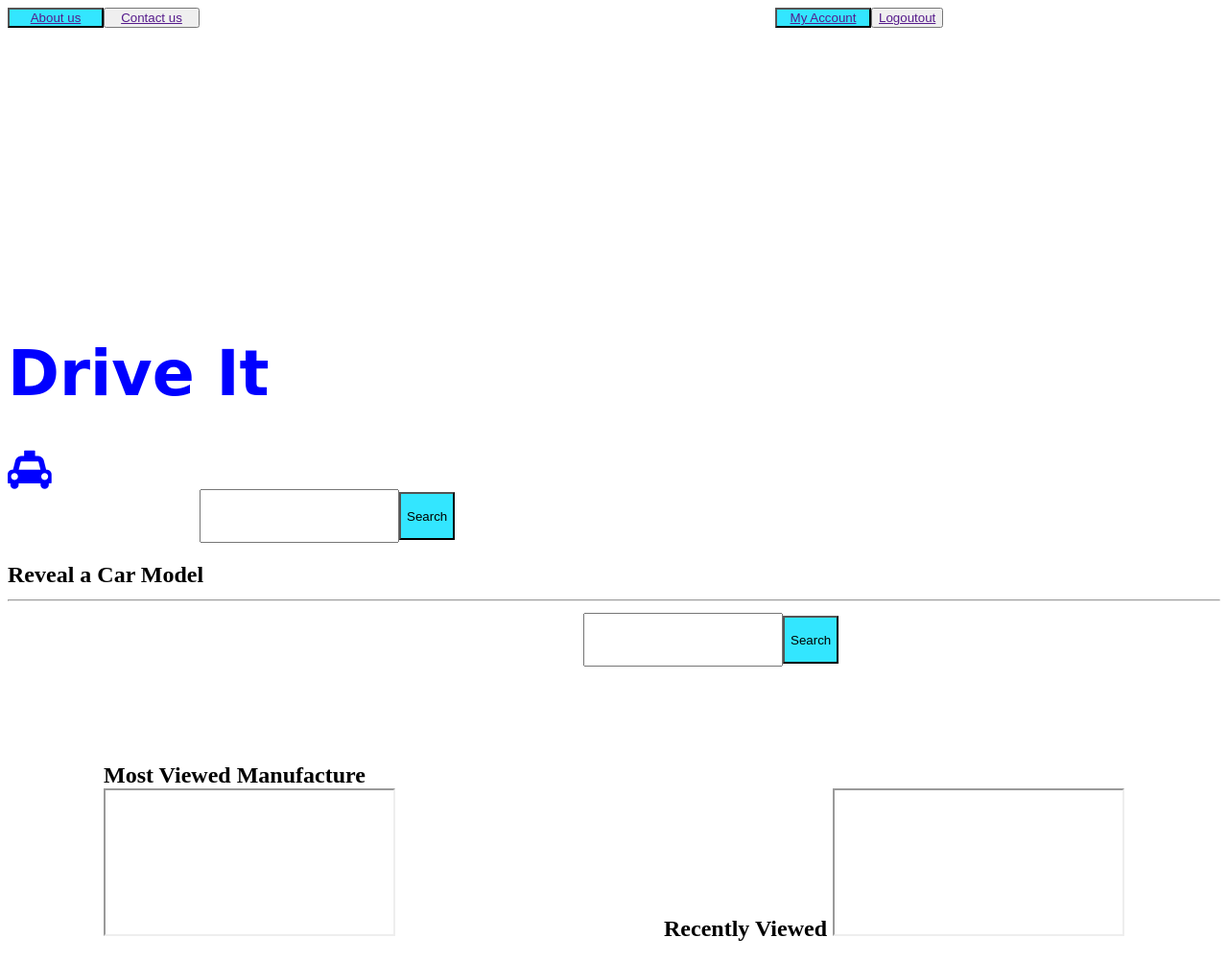
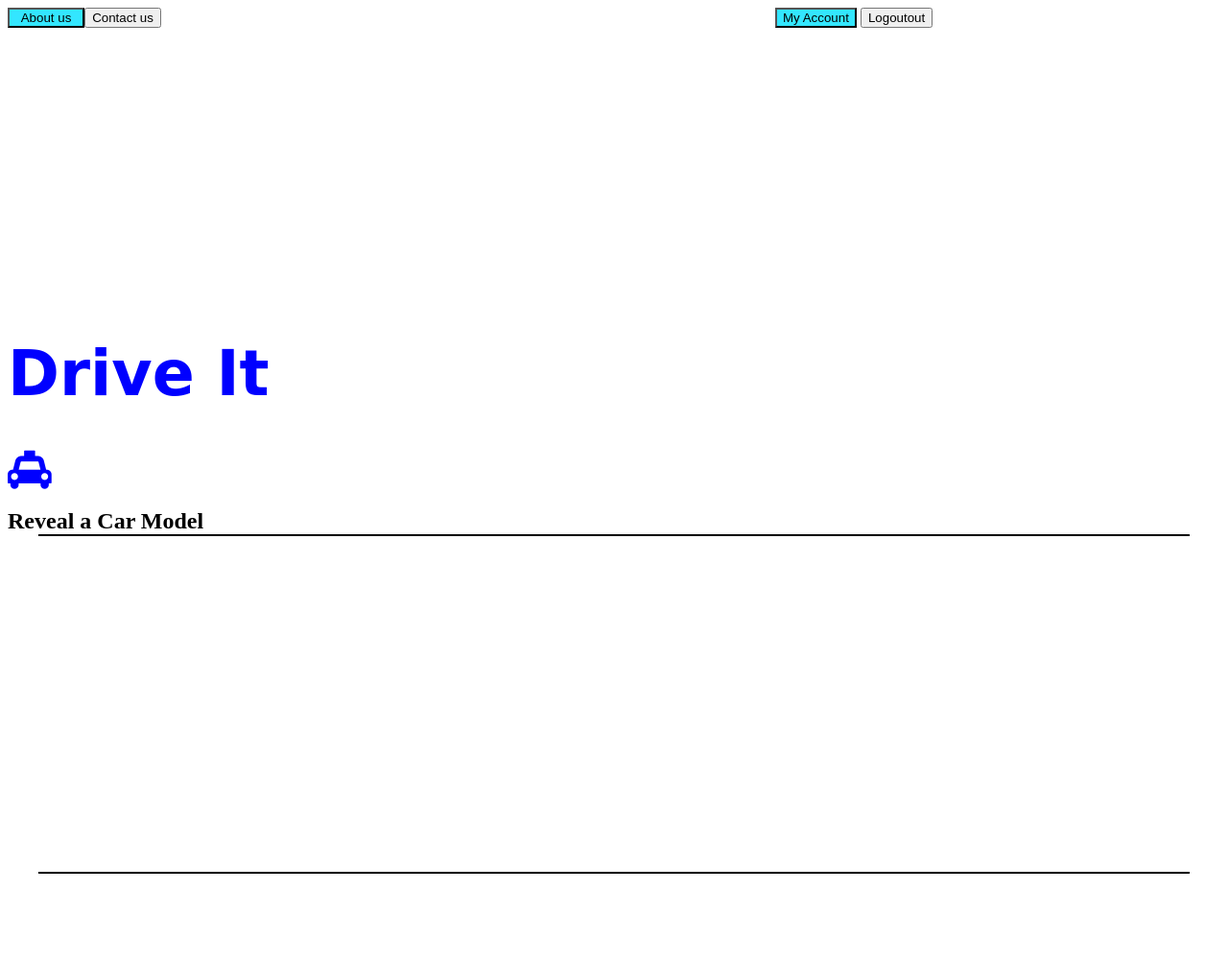
Before and after one commit to Mhiluf/tango_with_django_project, a Django app: template templates/rango/Model.html in a window 1280 px wide. Shown: the whole page at 96% size. After the commit the page ends 911 px from the top, so only its background shows below. Run offline with Django 3.2, Linux system fonts and the light colour scheme; the template is opened without the code that fills it, so the values that code supplies are empty; some libraries are stand-ins or nearby versions.

Commit message:
Update Model template

```diff
--- a/templates/rango/Model.html
+++ b/templates/rango/Model.html
@@ -16,25 +16,13 @@
 
 
 
-		.infobutton{width:100px;  color:black display:inline-block;float:left;}
-
-
-		#submit{padding-top:1px;height:50px;width60px;text-align:center;}
-
-		#search{position:sticky;padding-left:400px;padding-bottom:50px;}
-
-		#searcharea{height:50px;width:200px;}
-
-		#form{padding-left:200px}
-
-		.div1{ padding-top:50px;padding-left:100px;}
-
-		.div2{float:right;padding-top:50;padding-right:100px;}
-
+		.infobutton{width:80px;  color:black; display:inline-block;float:left;padding-left:5px;padding-right:5px ;}
 
 		nav {height:300px}
 
-		main{background:url('C:\Users\BILLIONS\Downloads\sportcars.jpg')"}
+		main{}
+
+		#details{height:350px;width:95%;margin-left:2.5%;border-style:solid;border-width:2px 0px;border-color:black;}
 
 		a:hover{color:pink;}
 		a:visited{color:black;}
@@ -60,7 +48,7 @@
 
 			<div id="authenticate">
 
-				<button class="infobutton" style="background-color:#33E6FF;"><a href="">My Account</a></button>
+				<button class="login" style="background-color:#33E6FF;"><a href="">My Account</a></button>
 
 				<button class="signup"><a href="">Logoutout</a></button>
 
@@ -70,46 +58,19 @@
 		<main>
 
 			<div class="SearchIcons1"><h1 style="color:blue; font-size:65px;font-family:cursive;">Drive It</h1></div>
+
 			<div class="SearchIcons2"><i style="color:blue;font-size:40px;"class="fa fa-taxi"></i></div>
 
-				<div class="SearchIcons3">
-				<form id="form">
-					<input type="text" id="searcharea"></input><button style="background-color:#33E6FF;" type="submit" id="submit" onclick=getIT()><a href="">Search</a></button>
-				</form>
-				</div>
+
 
 				<h2>Reveal a Car Model</>
-		<hr width:850px>
 
-		<div id="search">
-		<form id="form">
-		<input type="text" id="searcharea"></input><button style="background-color:#33E6FF;" type="submit" id="submit" onclick=getIT()><a href="">Search</a></button>
-		</form>
-		</div>
-
-		<div>
-
-		<div class="div1">
-		<a class="mostviewed">Most Viewed Manufacture
-		</a>
-		<form>
-		<iframe  src=""  name="iframe1" id="textarea1">
-		</iframe>
-		</form?
-		</div>
-
-		<div class="div2">
-		<a class="mostviewed">Recently Viewed
-		</a>
-		<form>
-		<iframe src="" name="iframe2" id="textarea2" >
-		</iframe>
-		</form>
+			<div id="details">
 
 
 			</div>
 
-		</div>
+
 
 		</main>
 		</body>
```
Lines whose indentation alone changed are shown as unchanged.
